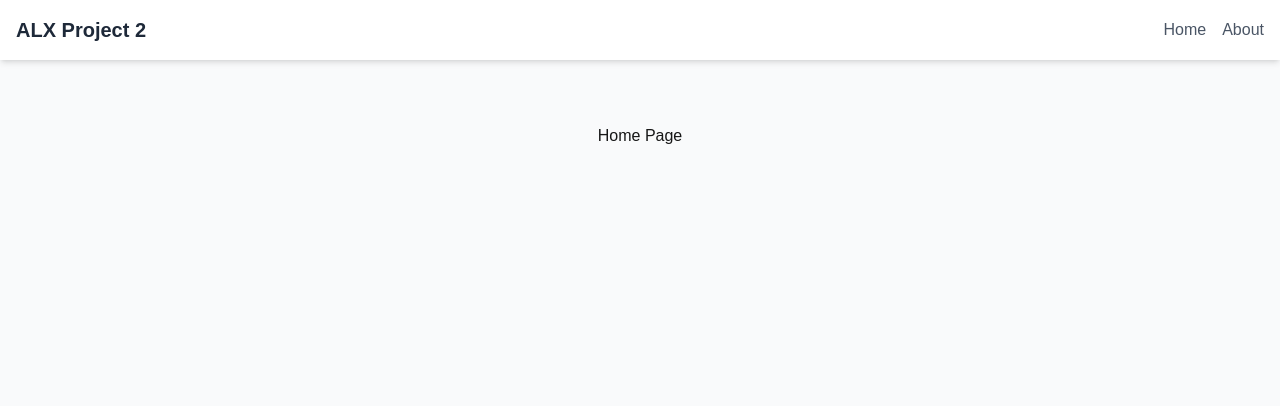
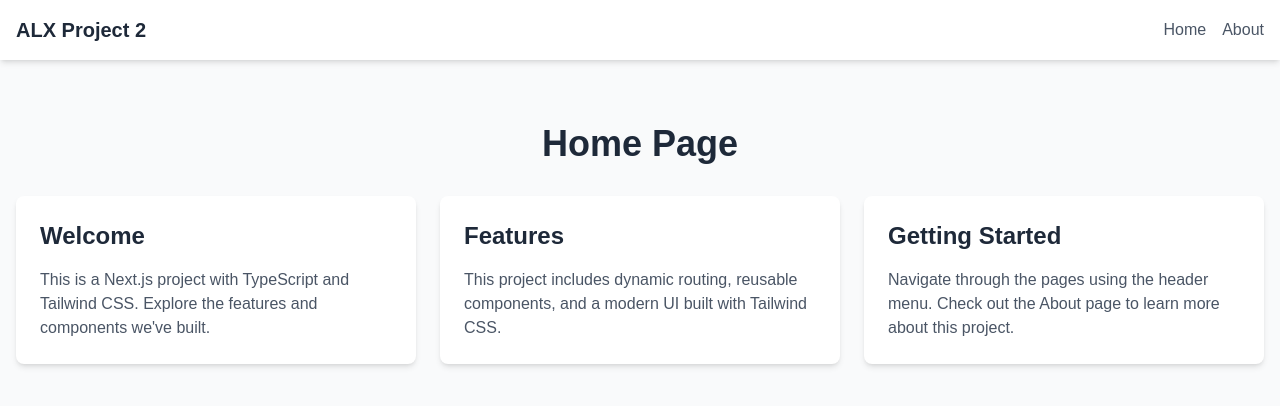
Before and after one commit to littlegod20/alx-project-0x02-setup, a Next.js app in the folder alx-project-0x02/: page /home in a window 1280 px wide. Shown: the top 406 px of the page. Built offline with nearby package versions, Linux system fonts and the light colour scheme.

Commit message:
Add Card component and update HomePage layout
- Introduced CardProps interface for card properties.
- Enhanced HomePage layout with a grid of Card components displaying project features and information.
- Improved header styling for better visual hierarchy.

```diff
--- /dev/null
+++ b/alx-project-0x02/components/common/Card.tsx
@@ -0,0 +1,17 @@
+import React from 'react';
+import { CardProps } from '../../interfaces';
+
+const Card: React.FC<CardProps> = ({ title, content }) => {
+  return (
+    <div className="bg-white rounded-lg shadow-md p-6 dark:bg-gray-800">
+      <h2 className="text-2xl font-bold text-gray-800 dark:text-white mb-4">
+        {title}
+      </h2>
+      <p className="text-gray-600 dark:text-gray-300">
+        {content}
+      </p>
+    </div>
+  );
+};
+
+export default Card;
--- a/alx-project-0x02/interfaces/index.ts
+++ b/alx-project-0x02/interfaces/index.ts
@@ -12,3 +12,8 @@ export interface Project {
   description: string;
   createdAt: Date;
 }
+
+export interface CardProps {
+  title: string;
+  content: string;
+}
--- a/alx-project-0x02/pages/home.tsx
+++ b/alx-project-0x02/pages/home.tsx
@@ -1,13 +1,30 @@
 import React from "react";
 import Header from "../components/layout/Header";
+import Card from "../components/common/Card";
 
 export default function HomePage() {
   return (
     <div className="min-h-screen bg-gray-50 dark:bg-gray-900">
       <Header />
       <main className="container mx-auto px-4 py-16">
-        <div className="text-center">
-          <h1>Home Page</h1>
+        <div className="text-center mb-8">
+          <h1 className="text-4xl font-bold text-gray-800 dark:text-white mb-4">
+            Home Page
+          </h1>
+        </div>
+        <div className="grid grid-cols-1 md:grid-cols-2 lg:grid-cols-3 gap-6">
+          <Card
+            title="Welcome"
+            content="This is a Next.js project with TypeScript and Tailwind CSS. Explore the features and components we've built."
+          />
+          <Card
+            title="Features"
+            content="This project includes dynamic routing, reusable components, and a modern UI built with Tailwind CSS."
+          />
+          <Card
+            title="Getting Started"
+            content="Navigate through the pages using the header menu. Check out the About page to learn more about this project."
+          />
         </div>
       </main>
     </div>
```
